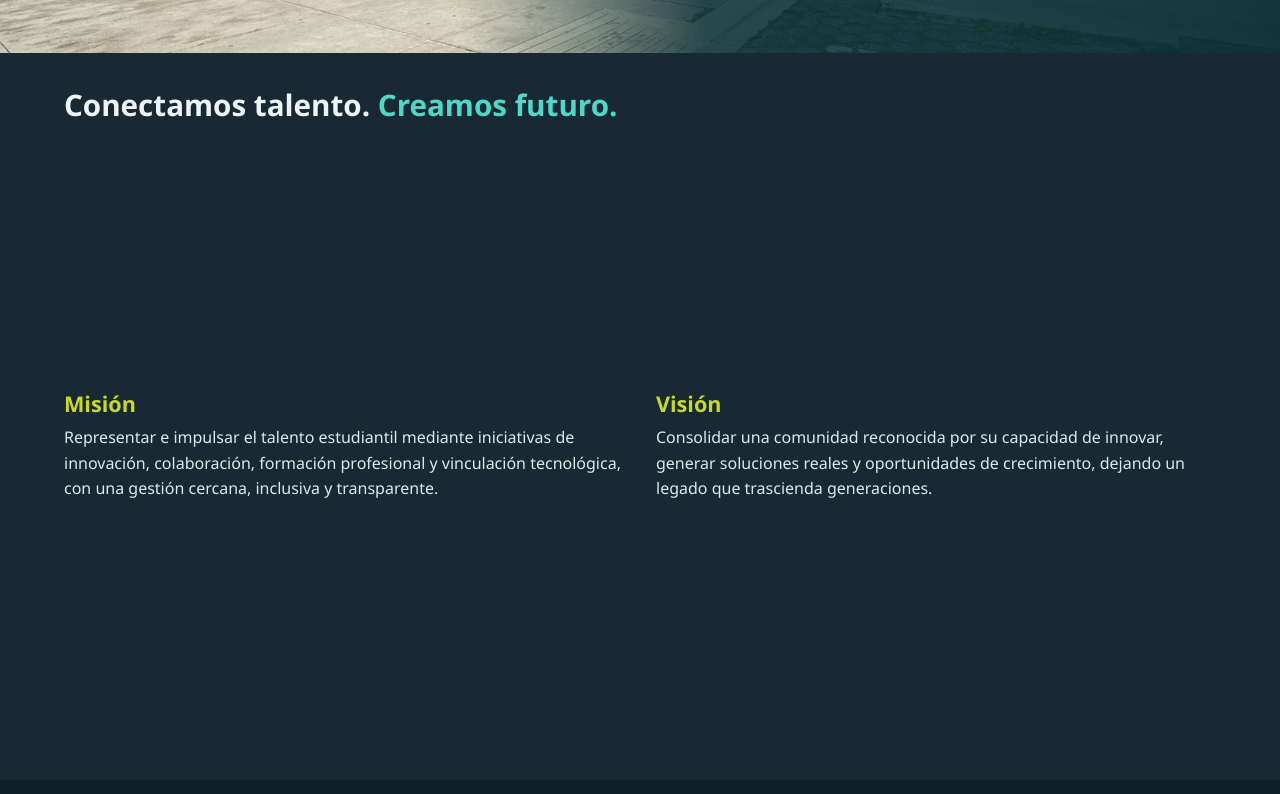
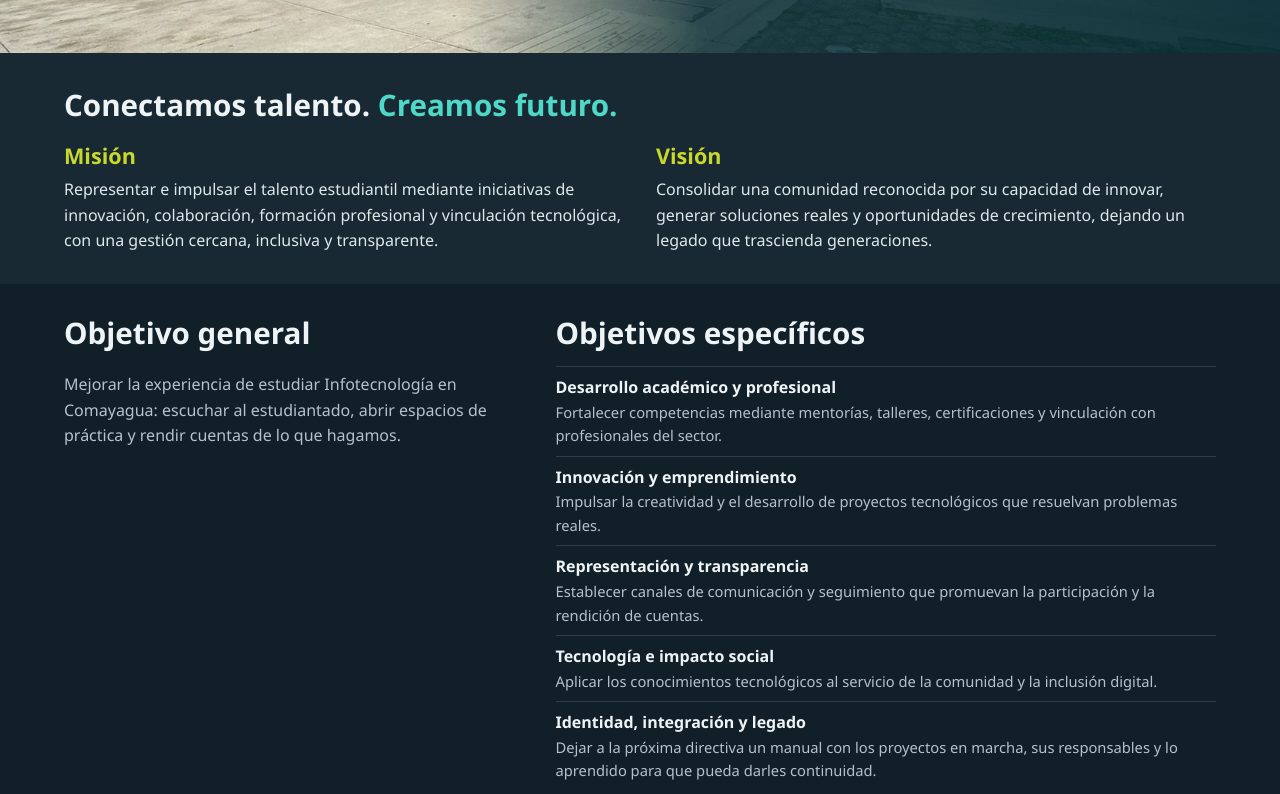
Before and after one commit to lealsama/somos-infotec-web, a plain HTML site: page index.html in a window 1280 px wide. Shown: the part 747-1541 px from the top of the page. Drawn offline with Linux system fonts and the light colour scheme.

Commit message:
Reunir propósito y objetivos en la diapositiva de escritorio

```diff
--- a/css/estilos.css
+++ b/css/estilos.css
@@ -446,6 +446,8 @@ html.con-zoom, .con-zoom body, .con-zoom :is(.carrusel__pista, .pestanas) {
   .portada__img { object-position: center 49%; }
   .propuestas__intro { display: none; }
   .portada h1 { font-size: clamp(2rem, 4.4vw, 4.8rem); margin: 10px 0 0; }
+  .identidad > .mv { flex: none; }
+  .identidad > .objetivo { flex: 1; align-content: start; }
   .lema { background: var(--fondo-1); padding: 28px 0 16px; }
   .lema__texto, .titulo { font-size: 1.85rem; }
   .titulo::after { display: none; }
--- a/index.html
+++ b/index.html
@@ -7,7 +7,7 @@
   <meta name="description" content="Somos Infotec: planilla de directiva estudiantil de Infotecnología, UJCV Campus Comayagua. Conocé al equipo y nuestras propuestas.">
   <meta name="theme-color" content="#0a2530">
   <link rel="icon" href="img/icono.svg" type="image/svg+xml">
-  <link rel="stylesheet" href="css/estilos.css?v=deslizar-4">
+  <link rel="stylesheet" href="css/estilos.css?v=proposito-5">
 </head>
 <body>
   <a class="saltar" href="#contenido">Saltar al contenido</a>
@@ -161,6 +161,6 @@
   <noscript><p class="sin-js">Para ver el contenido completo, activá JavaScript en tu navegador.</p></noscript>
 
   <script src="js/contenido.js?v=diapositivas-2"></script>
-  <script src="js/app.js?v=deslizar-4"></script>
+  <script src="js/app.js?v=proposito-5"></script>
 </body>
 </html>
--- a/js/app.js
+++ b/js/app.js
@@ -309,16 +309,14 @@
     const main = $("contenido");
     const originales = Array.from(main.children);
     const celular = window.matchMedia("(max-width: 720px)");
-    const pares = [
-      [main.querySelector(".objetivo"), main.querySelector(".especificos")],
-      [$("equipo"), main.querySelector(".fichas-equipo")]
-    ];
+    const identidad = $("proposito");
+    const objetivo = main.querySelector(".objetivo");
+    objetivo.append(main.querySelector(".especificos"));
+    $("equipo").append(main.querySelector(".fichas-equipo"));
     let pantallas;
     function agrupar() {
-      for (const [primera, segunda] of pares) {
-        primera.append(segunda);
-
-      }
+      if (celular.matches) identidad.after(objetivo);
+      else identidad.append(objetivo);
       pantallas = Array.from(main.children);
       originales.forEach(p => p.classList.toggle("pantalla", p.parentElement === main));
     }
```
